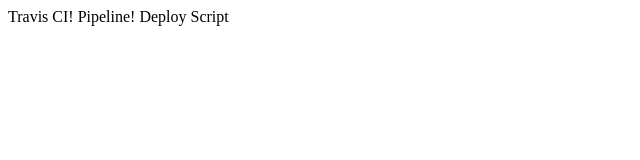
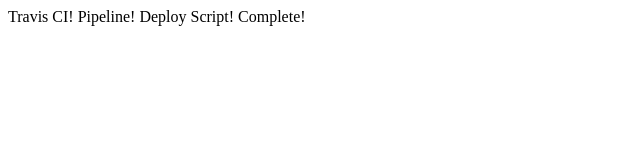
Before and after one commit to lioneltay/my-website, a React app: page / in a window 1280 px wide. Shown: the top 160 px of the page, without its empty margins (0-640 px from the left). Built offline with nearby package versions, Linux system fonts and the light colour scheme.

Commit message:
Deployment Pipline Complete

```diff
--- a/src/App.tsx
+++ b/src/App.tsx
@@ -4,7 +4,7 @@
   render() {
     return (
       <div>
-        <div>Travis CI! Pipeline! Deploy Script</div>
+        <div>Travis CI! Pipeline! Deploy Script! Complete!</div>
       </div>
     )
   }
```
Also changed, not shown: .travis.yml, 1 other file (tests, documents, lock files or other folders).
